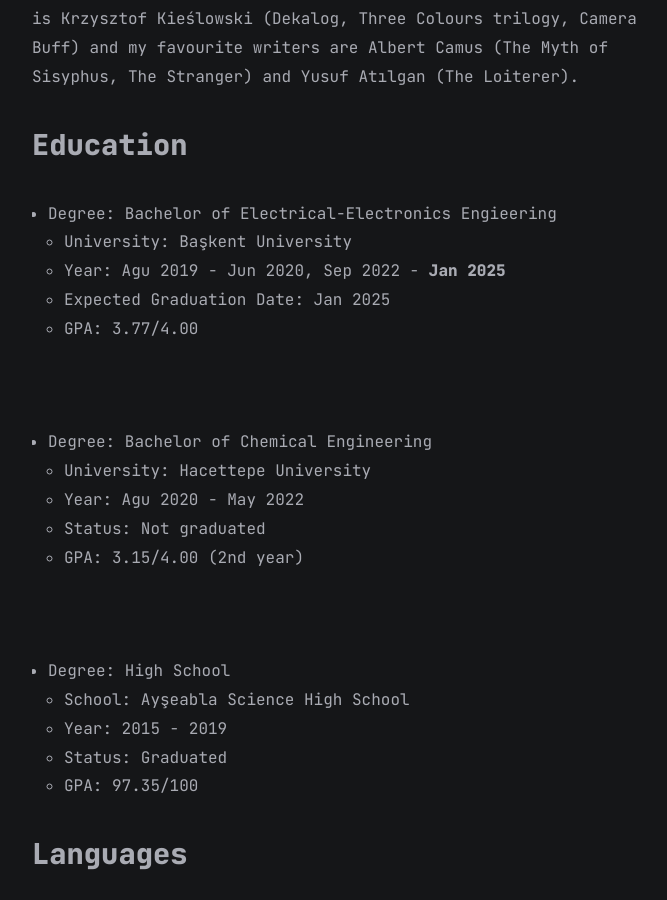
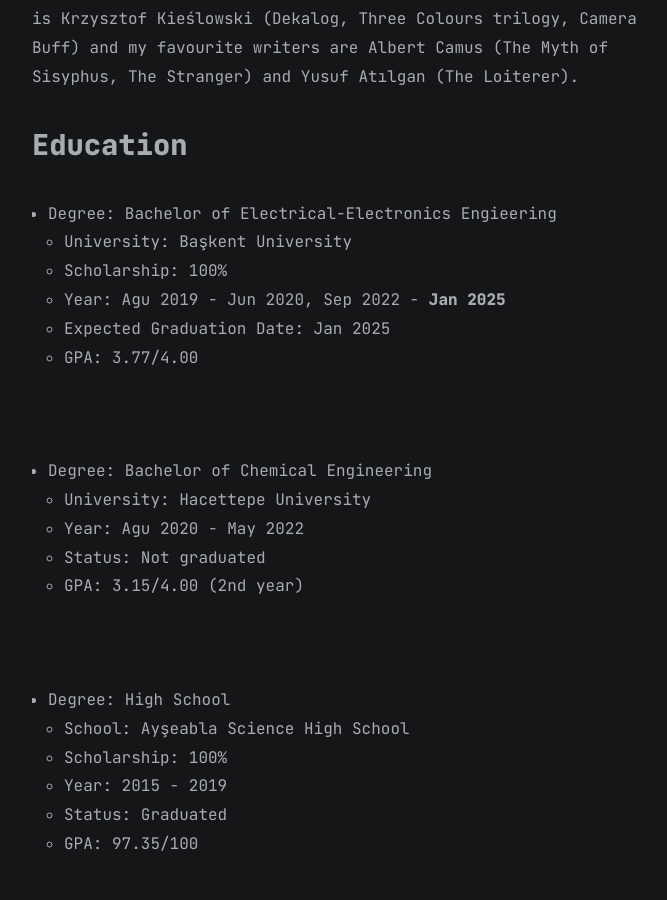
Before and after one commit to samet-byte/samet-byte.github.io, a Jekyll site: the page built from cv.md, in a window 1280 px wide and 900 px high, scrolled down 1722 px. Shown: the whole window, without its empty margins (283-950 px from the left). Built offline with Jekyll 4.4.1, drawn with Linux system fonts in a browser that asks for light colours.

Commit message:
Update education section in cv.md

```diff
--- a/cv.md
+++ b/cv.md
@@ -34,6 +34,7 @@
 
 - Degree: Bachelor of Electrical-Electronics Engieering
   - University: Başkent University
+  - Scholarship: 100%
   - Year: Agu 2019 - Jun 2020,  Sep 2022 - **Jan 2025**
   - Expected Graduation Date: Jan 2025
   - GPA: 3.77/4.00
@@ -48,6 +49,7 @@
 <br/>
 - Degree: High School
   - School: Ayşeabla Science High School
+  - Scholarship: 100%
   - Year: 2015 - 2019
   - Status: Graduated
   - GPA: 97.35/100
```
Also changed, not shown: 2 other files.
